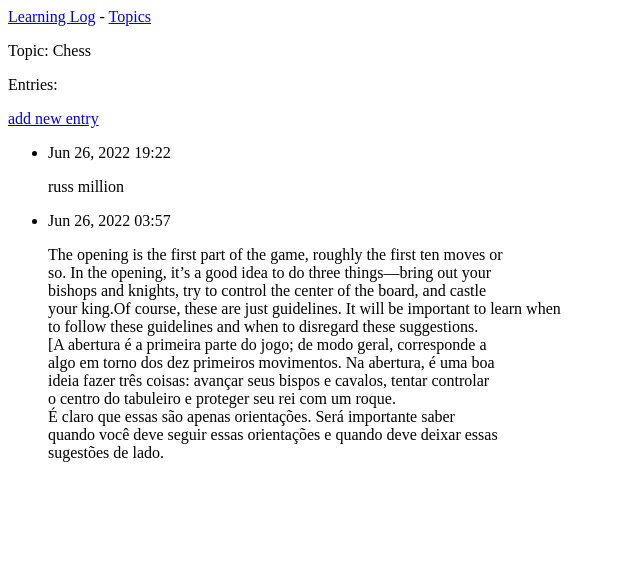
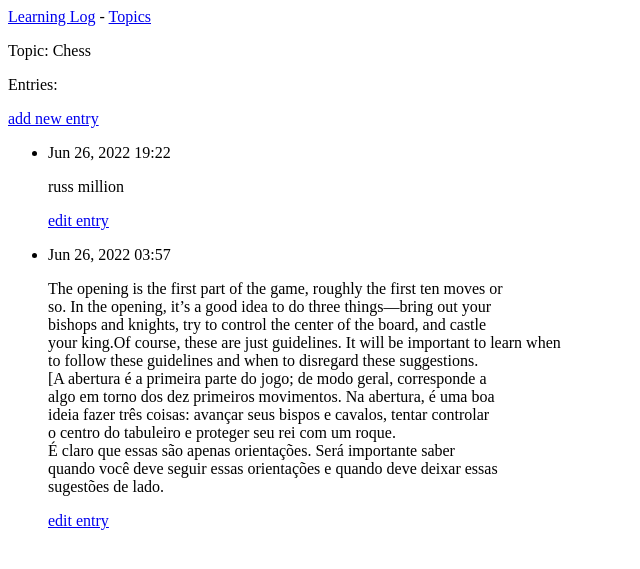
Before and after one commit to GuilhermeCastillo/learning_log, a Django app: page /topics/1/ in a window 1280 px wide. Shown: the top 569 px of the page, without its empty margins (0-640 px from the left). Run offline with Django 3.2, Linux system fonts and the light colour scheme; data comes from the database, SQL or seed files in the repository; both versions use the stored data as it was after the commit.

Commit message:
editar-entry_implementada

```diff
--- a/learning_logs/templates/learning_logs/topic.html
+++ b/learning_logs/templates/learning_logs/topic.html
@@ -12,6 +12,9 @@
       <li>
         <p>{{entry.date_added|date:'M d, Y H:i'}}</p>
         <p>{{entry.text|linebreaks}}</p>
+        <p>
+          <a href="{% url 'learning_logs:edit_entry' entry.id %}">edit entry</a>
+        </p>
       </li>
       {%empty%}
       <li>
--- a/learning_logs/urls.py
+++ b/learning_logs/urls.py
@@ -1,5 +1,6 @@
 """Define padrões de URL para learning_logs"""
 
+from unicodedata import name
 from django.conf.urls import url
 from . import views
 
@@ -12,5 +13,7 @@ urlpatterns = [
     # Página para adicionar um novo assunto
     url(r'^new_topic/$', views.new_topic, name='new_topic'),
     # Página para adicionar uma nova entrada
-    url(r'^new_entry/(?P<topic_id>\d+)', views.new_entry, name='new_entry')
+    url(r'^new_entry/(?P<topic_id>\d+)', views.new_entry, name='new_entry'),
+    # Página para editar uma entrada
+    url(r'^edit_entry/(?P<entry_id>\d+)/$', views.edit_entry, name='edit_entry'),
 ]
--- a/learning_logs/views.py
+++ b/learning_logs/views.py
@@ -1,7 +1,8 @@
+from errno import ENETUNREACH
 from django.shortcuts import render
 from django.http import HttpResponseRedirect
 from django.core.urlresolvers import reverse
-from .models import Topic
+from .models import Topic, Entry
 from .forms import TopicForm, EntryForm
 
 # Create your views here.
@@ -60,3 +61,22 @@ def new_entry(request, topic_id):
 
     context = {'topic': topic, 'form': form}
     return render(request, 'learning_logs/new_entry.html', context)
+
+
+def edit_entry(request, entry_id):
+    """Edita uma entrada existente"""
+    entry = Entry.objects.get(id=entry_id)
+    topic = entry.topic
+
+    if request.method != 'POST':
+        # requisição inicial; preenche previamente o formulário com a entrada atual
+        form = EntryForm(instance=entry)
+    else:
+        # Dados de POST subemtidos; processa os dados
+        form = EntryForm(instance=entry, data=request.POST)
+        if form.is_valid():
+            form.save()
+            return HttpResponseRedirect(reverse('learning_logs:topic', args=[topic.id]))
+
+    context = {'entry': entry, 'topic': topic, 'form': form}
+    return render(request, 'learning_logs/edit_entry.html', context)
```
Also changed, not shown: learning_logs/templates/learning_logs/edit_entry.html (added, +12 -0 lines), db.sqlite3.
